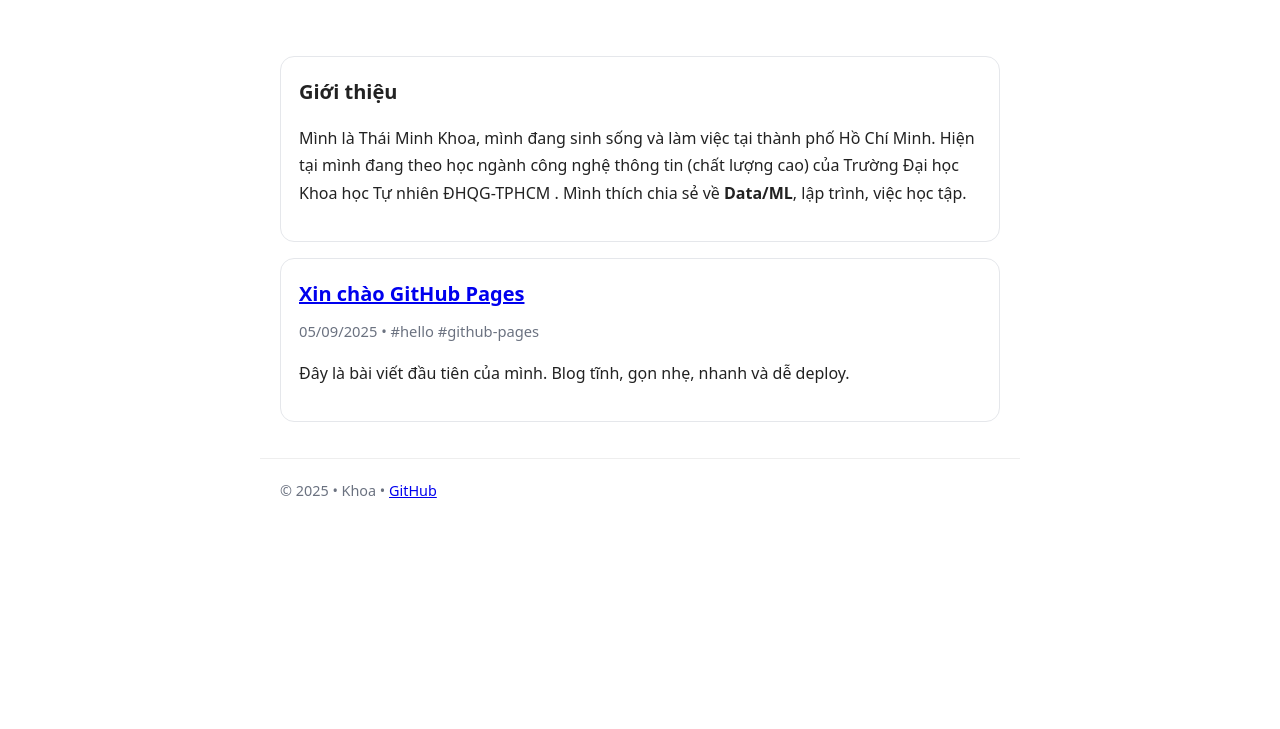
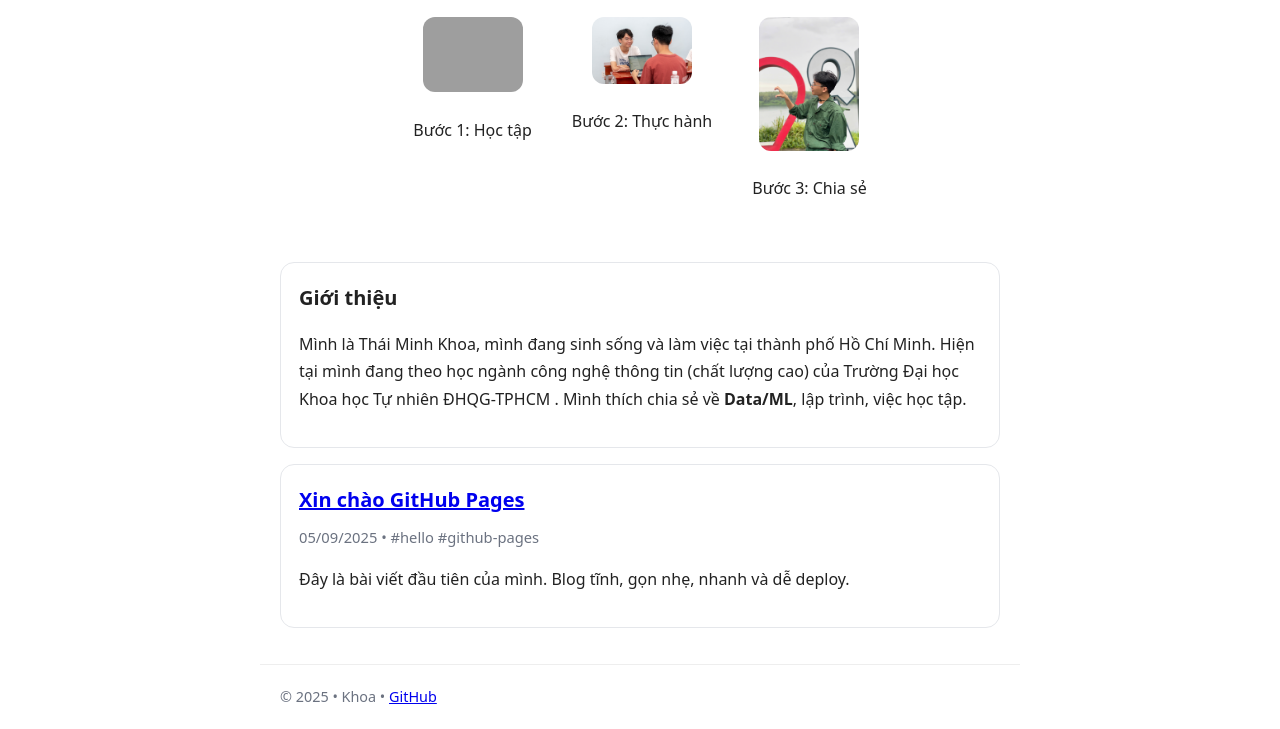
Before and after one commit to minhkhoa23/minhkhoa23.github.io, a plain HTML site: page index.html in a window 1280 px wide. Shown: the part 208-937 px from the top of the page. Before the commit the page ends 800 px from the top, so only its background shows below. Drawn offline with Linux system fonts and the light colour scheme; grey boxes are pictures that could not be loaded.

Commit message:
cap nhat them anh

```diff
--- a/index.html
+++ b/index.html
@@ -22,7 +22,20 @@
   <header class="header">
     <h1>👋 Chào mừng đến blog của Khoa</h1>
     <p class="meta">Mình ghi lại quá trình học, làm và những ghi chú hữu ích.</p>
-
+    <div class="three-steps">
+        <div class="step">
+            <img src="assets/images/anh1.jpg" alt="Bước 1">
+            <p>Bước 1: Học tập</p>
+        </div>
+        <div class="step">
+            <img src="assets/images/anh2.jpg" alt="Bước 2">
+            <p>Bước 2: Thực hành</p>
+        </div>
+        <div class="step">
+            <img src="assets/images/anh3.jpg" alt="Bước 3">
+            <p>Bước 3: Chia sẻ</p>
+        </div>
+    </div>
   </header>
 
   <main class="container">
--- a/style.css
+++ b/style.css
@@ -27,3 +27,21 @@ footer { border-top: 1px solid #eee; margin-top: 40px; padding: 20px; color: var
 img { max-width: 100%; height: auto; border-radius: 10px; }
 code, pre { background: #f6f8fa; border-radius: 8px; padding: 2px 6px; }
 pre { padding: 12px; overflow: auto; }
+
+.three-steps {
+  display: flex;              /* xếp ngang */
+  justify-content: center;    /* căn giữa cả cụm */
+  gap: 40px;                  /* khoảng cách giữa các hình */
+  margin-top: 20px;           /* cách đoạn trên 1 chút */
+}
+
+.step {
+  text-align: center;         /* căn chữ giữa dưới hình */
+  max-width: 200px;           /* giới hạn chiều rộng mỗi cột */
+}
+
+.step img {
+  width: 100px;               /* chỉnh kích thước hình */
+  height: auto;
+  border-radius: 12px;        /* bo góc nhẹ nếu thích */
+}
```
Also changed, not shown: assets/images/anh2.jpg (added), assets/images/anh3.jpg (added), 1 other file.
